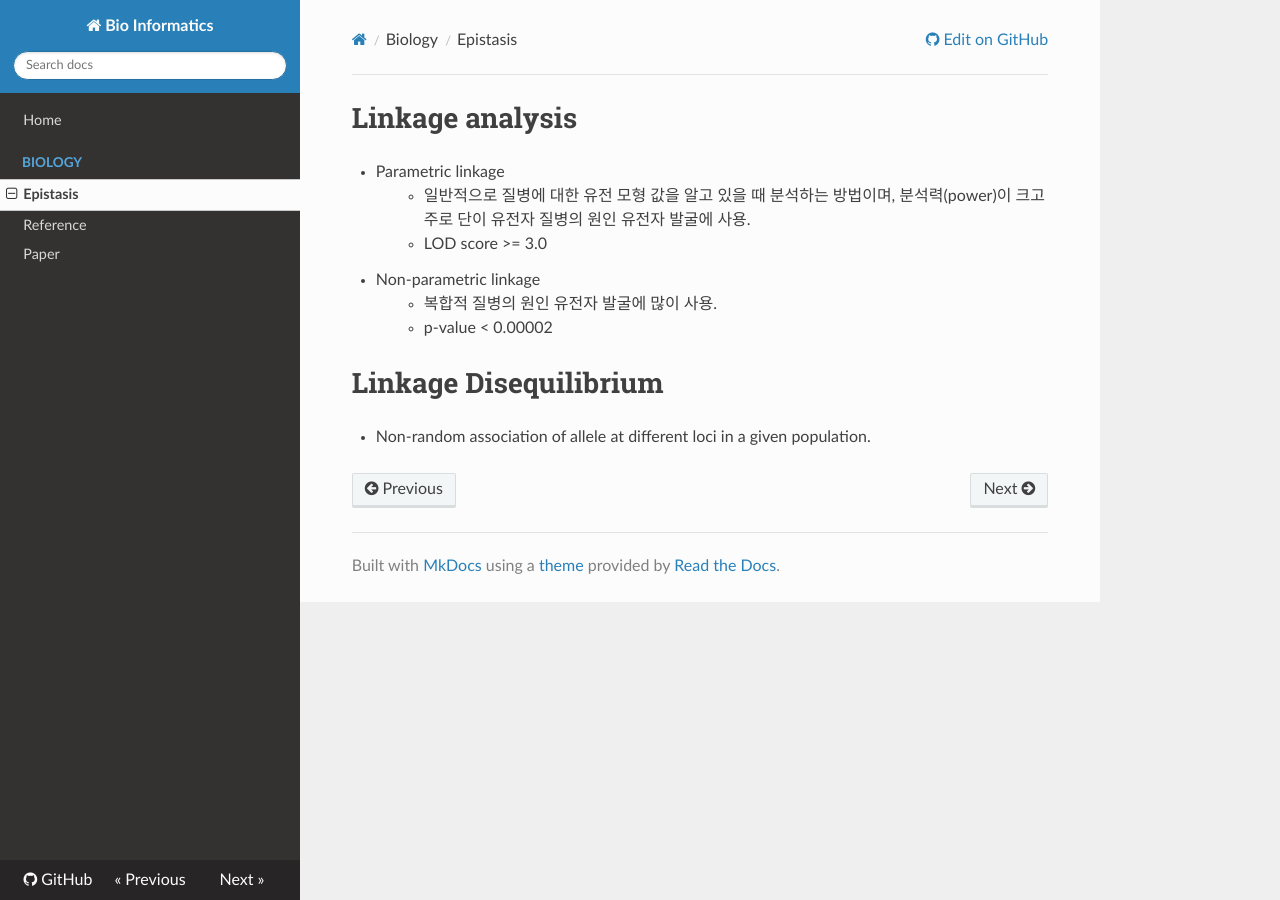
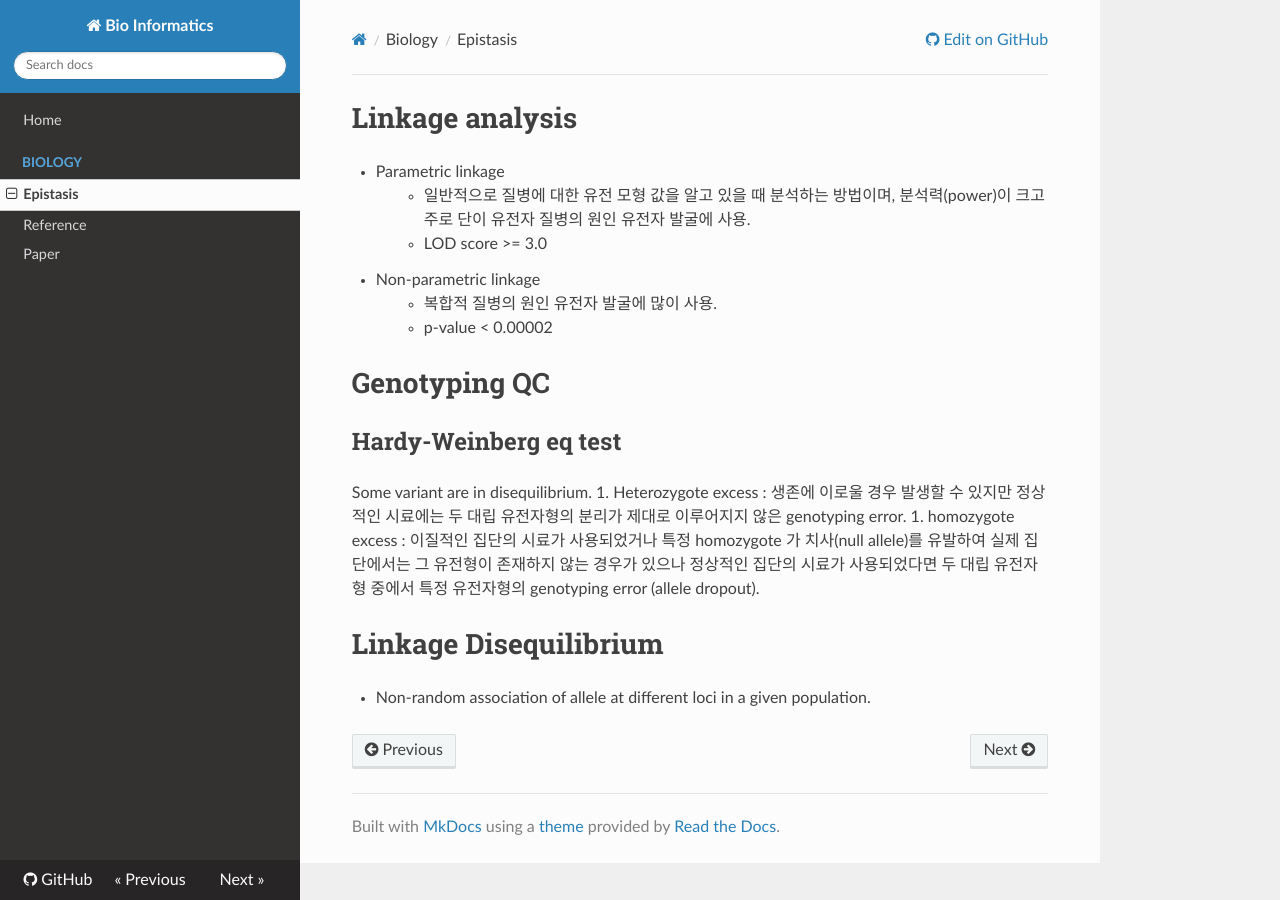
Before and after one commit to WonyoungCho/BI, an MkDocs documentation site: the page built from docs/epistasis.md, in a window 1280 px wide. Built offline with MkDocs 1.6.1, drawn with Linux system fonts in a browser that asks for light colours; nearby versions of some CDN libraries; old or Windows-style settings are respelled for this version of MkDocs.

Commit message:
Update epistasis.md

```diff
--- a/docs/epistasis.md
+++ b/docs/epistasis.md
@@ -6,6 +6,14 @@
 > - 복합적 질병의 원인 유전자 발굴에 많이 사용.
 > - p-value < 0.00002
 
+# Genotyping QC
+## Hardy-Weinberg eq test
+Some variant are in disequilibrium.
+1. Heterozygote excess : 생존에 이로울 경우 발생할 수 있지만 정상적인 시료에는 두 대립 유전자형의 분리가 제대로 이루어지지 않은 genotyping error.
+1. homozygote excess : 이질적인 집단의 시료가 사용되었거나 특정 homozygote 가 치사(null allele)를 유발하여 실제 집단에서는 그 유전형이 존재하지 않는 경우가 있으나 정상적인 집단의 시료가 사용되었다면 두 대립 유전자형 중에서 특정 유전자형의 genotyping error (allele dropout).
+
+
+
 
 # Linkage Disequilibrium
 - Non-random association of allele at different loci in a given population.
```
